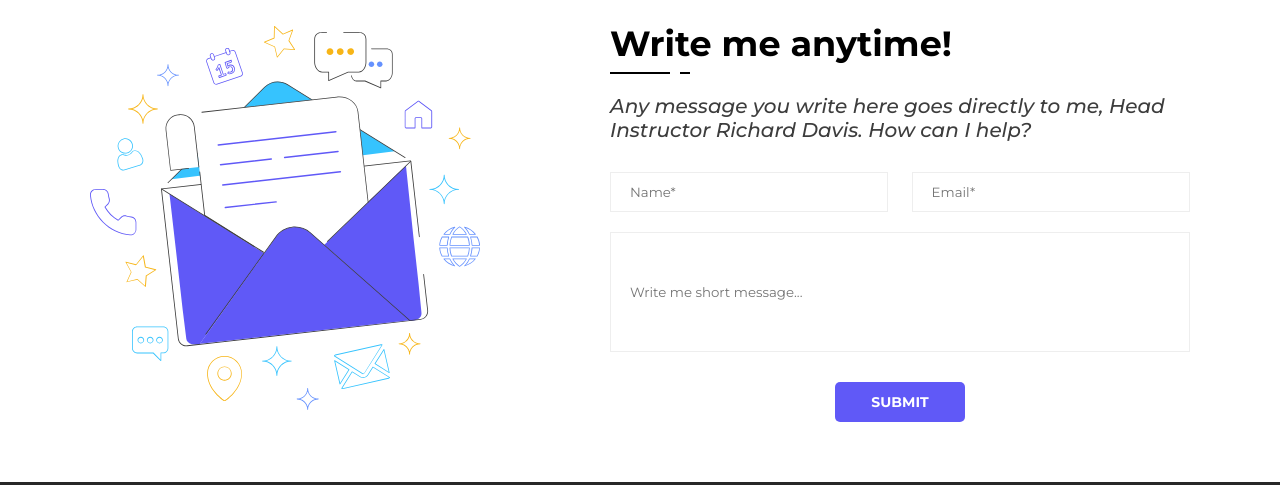
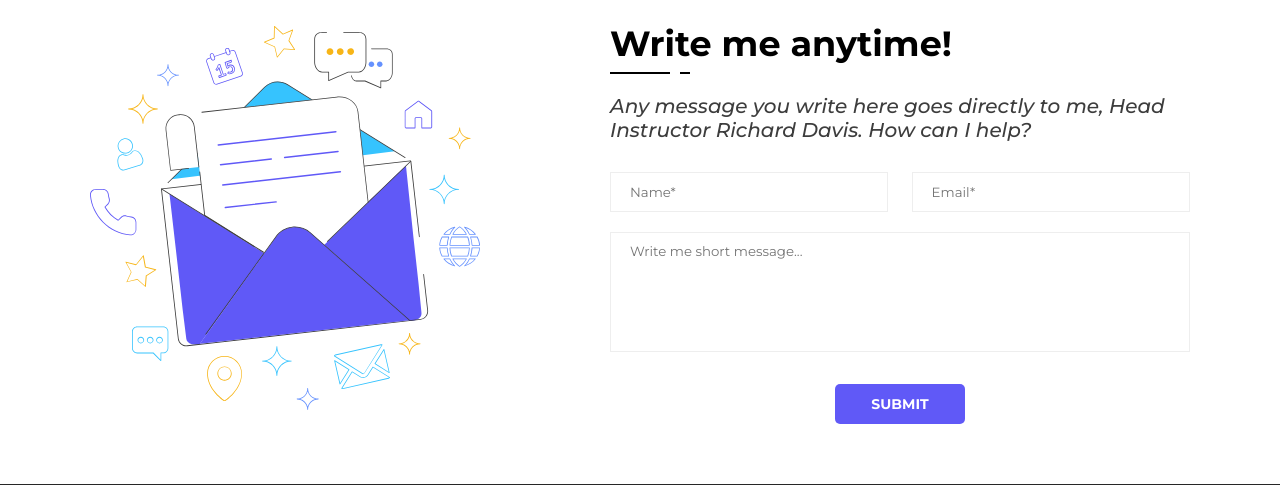
Before and after one commit to mixelio/AcsedIT, a plain HTML site: page index.html in a window 1280 px wide. Shown: the part 6264-6749 px from the top of the page. Drawn offline with nearby package versions, Linux system fonts and the light colour scheme.

Commit message:
текстареа настроил

```diff
--- a/#scorce/scss/style.scss
+++ b/#scorce/scss/style.scss
@@ -859,8 +859,9 @@ h1 {
   width: 100%;
   height: 120px;
   border: 1px solid #eeeeee;
-  padding: 0 19px;
+  padding: 10px 19px;
   margin-bottom: 30px;
+  resize: none;
 }
 
 .form__row {
--- a/index.html
+++ b/index.html
@@ -452,13 +452,12 @@
                   />
                 </div>
 
-                <input
+                <textarea
                   placeholder="Write me short message..."
                   type="textarea"
                   name="message"
-                  value=""
                   class="contacts__form_textarea"
-                />
+                ></textarea>
 
                 <div class="form__button">
                   <button type="submit">submit</button>
```
Also changed, not shown: css/style.css.
